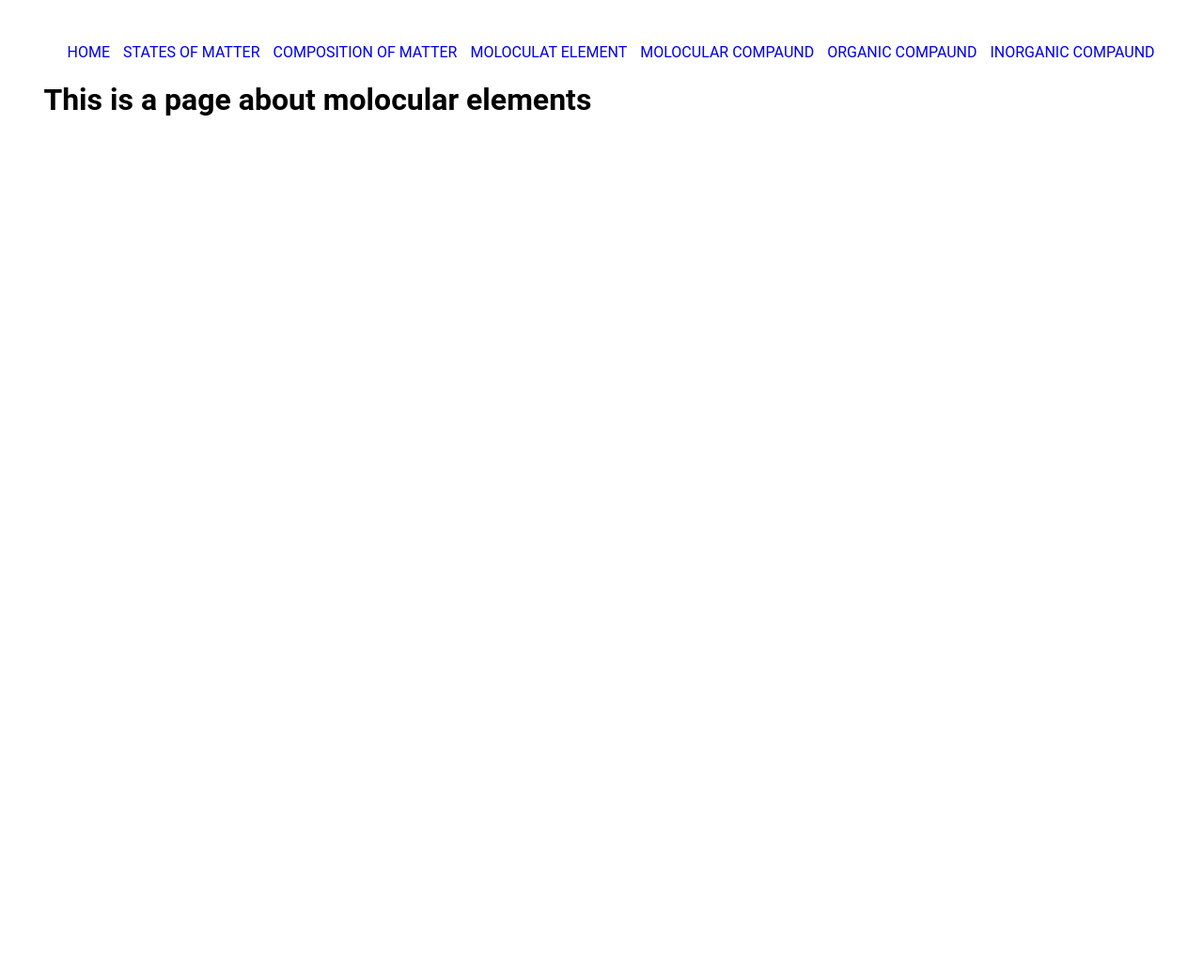
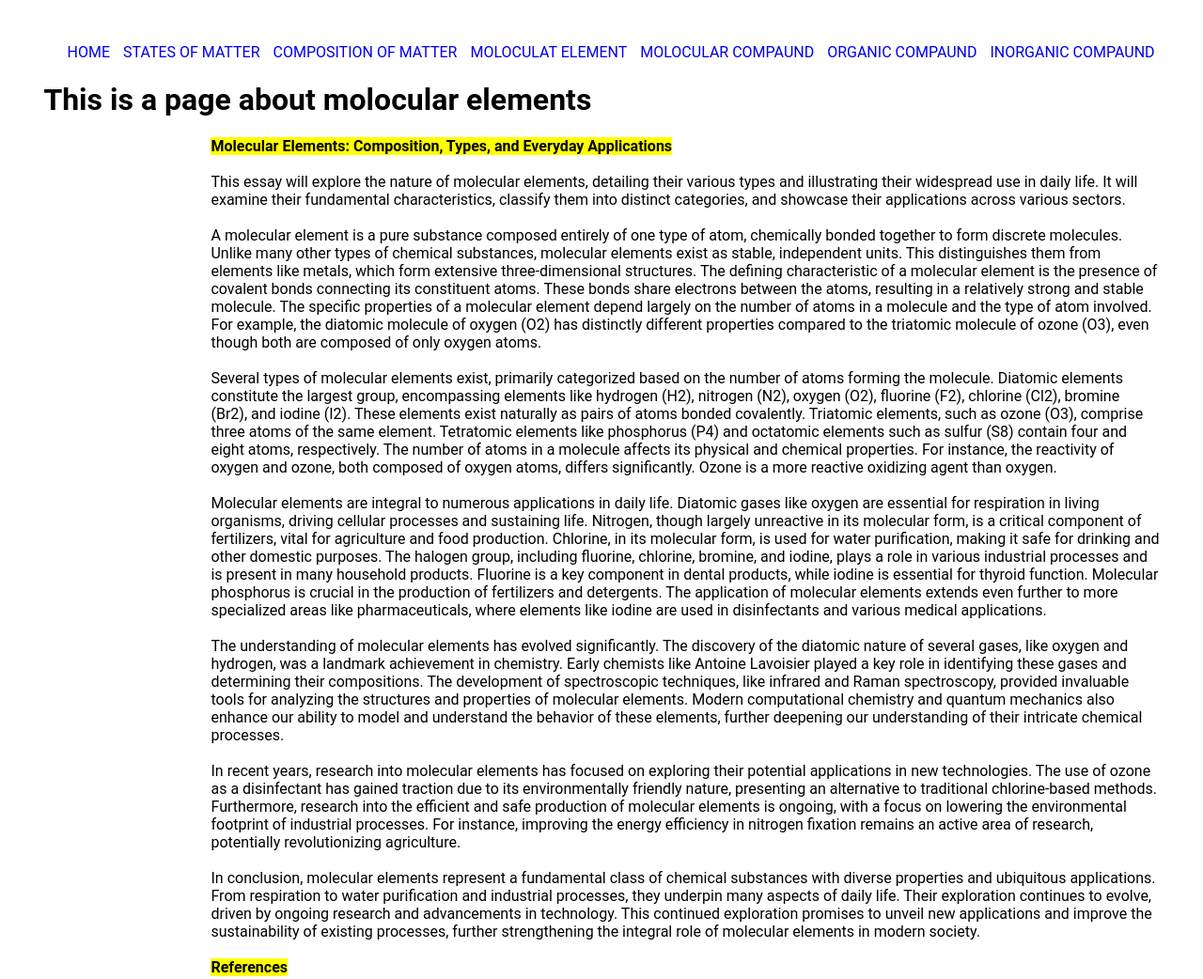
Before and after one commit to AnanAyele/matter, a plain HTML site: page molocular element.html in a window 1280 px wide. Shown: the top 1042 px of the page at 94% size. Before the commit the page ends 800 px from the top, so only its background shows below. Drawn offline with Linux system fonts and the light colour scheme.

Commit message:
adding pages

```diff
--- a/molocular element.html
+++ b/molocular element.html
@@ -21,5 +21,75 @@
  <h1>
     This is a page about molocular elements
  </h1>
+
+
+ <p class="par">
+
+    <mark> <strong>Molecular Elements: Composition, Types, and Everyday Applications</strong> </mark>  <br> <br>
+
+    This essay will explore the nature of molecular elements, detailing their various types and illustrating their
+    widespread use in daily life. It will examine their fundamental characteristics, classify them into distinct
+    categories, and showcase their applications across various sectors. <br> <br>
+
+    A molecular element is a pure substance composed entirely of one type of atom, chemically bonded together to
+    form discrete molecules. Unlike many other types of chemical substances, molecular elements exist as stable,
+    independent units. This distinguishes them from elements like metals, which form extensive three-dimensional
+    structures. The defining characteristic of a molecular element is the presence of covalent bonds connecting its
+    constituent atoms. These bonds share electrons between the atoms, resulting in a relatively strong and stable
+    molecule. The specific properties of a molecular element depend largely on the number of atoms in a molecule and
+    the type of atom involved. For example, the diatomic molecule of oxygen (O2) has distinctly different properties
+    compared to the triatomic molecule of ozone (O3), even though both are composed of only oxygen atoms. <br> <br>
+
+    Several types of molecular elements exist, primarily categorized based on the number of atoms forming the
+    molecule. Diatomic elements constitute the largest group, encompassing elements like hydrogen (H2), nitrogen
+    (N2), oxygen (O2), fluorine (F2), chlorine (Cl2), bromine (Br2), and iodine (I2). These elements exist naturally
+    as pairs of atoms bonded covalently. Triatomic elements, such as ozone (O3), comprise three atoms of the same
+    element. Tetratomic elements like phosphorus (P4) and octatomic elements such as sulfur (S8) contain four and
+    eight atoms, respectively. The number of atoms in a molecule affects its physical and chemical properties. For
+    instance, the reactivity of oxygen and ozone, both composed of oxygen atoms, differs significantly. Ozone is a
+    more reactive oxidizing agent than oxygen. <br> <br>
+
+    Molecular elements are integral to numerous applications in daily life. Diatomic gases like oxygen are essential
+    for respiration in living organisms, driving cellular processes and sustaining life. Nitrogen, though largely
+    unreactive in its molecular form, is a critical component of fertilizers, vital for agriculture and food
+    production. Chlorine, in its molecular form, is used for water purification, making it safe for drinking and
+    other domestic purposes. The halogen group, including fluorine, chlorine, bromine, and iodine, plays a role in
+    various industrial processes and is present in many household products. Fluorine is a key component in dental
+    products, while iodine is essential for thyroid function. Molecular phosphorus is crucial in the production of
+    fertilizers and detergents. The application of molecular elements extends even further to more specialized areas
+    like pharmaceuticals, where elements like iodine are used in disinfectants and various medical applications. <br> <br>
+
+
+    The understanding of molecular elements has evolved significantly. The discovery of the diatomic nature of
+    several gases, like oxygen and hydrogen, was a landmark achievement in chemistry. Early chemists like Antoine
+    Lavoisier played a key role in identifying these gases and determining their compositions. The development of
+    spectroscopic techniques, like infrared and Raman spectroscopy, provided invaluable tools for analyzing the
+    structures and properties of molecular elements. Modern computational chemistry and quantum mechanics also
+    enhance our ability to model and understand the behavior of these elements, further deepening our understanding
+    of their intricate chemical processes. <br> <br>
+
+    In recent years, research into molecular elements has focused on exploring their potential applications in new
+    technologies. The use of ozone as a disinfectant has gained traction due to its environmentally friendly nature,
+    presenting an alternative to traditional chlorine-based methods. Furthermore, research into the efficient and
+    safe production of molecular elements is ongoing, with a focus on lowering the environmental footprint of
+    industrial processes. For instance, improving the energy efficiency in nitrogen fixation remains an active area
+    of research, potentially revolutionizing agriculture. <br> <br>
+
+    In conclusion, molecular elements represent a fundamental class of chemical substances with diverse properties
+    and ubiquitous applications. From respiration to water purification and industrial processes, they underpin many
+    aspects of daily life. Their exploration continues to evolve, driven by ongoing research and advancements in
+    technology. This continued exploration promises to unveil new applications and improve the sustainability of
+    existing processes, further strengthening the integral role of molecular elements in modern society. <br> <br>
+
+
+  <mark> <strong>References</strong> </mark>  <br> <br>
+
+    Chang, R. (2010). Chemistry. New York, NY: McGraw-Hill. <br>
+
+    Zumdahl, S. S., & Zumdahl, S. A. (2018). Chemistry. Boston, MA: Cengage Learning.
+
+</p>
+
+
 </body>
 </html>
```
Also changed, not shown: molocular compaund.html (+4 -0 lines).
